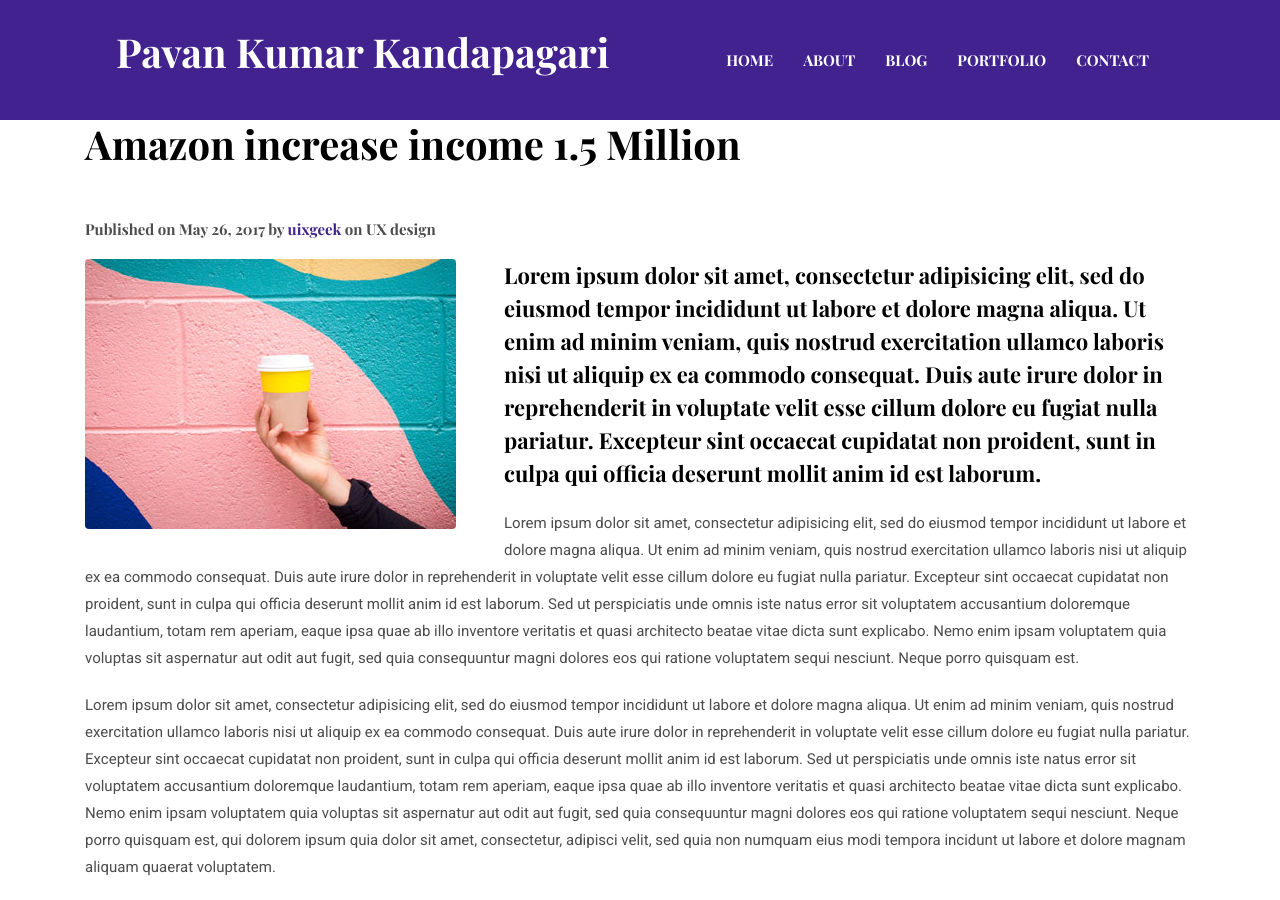
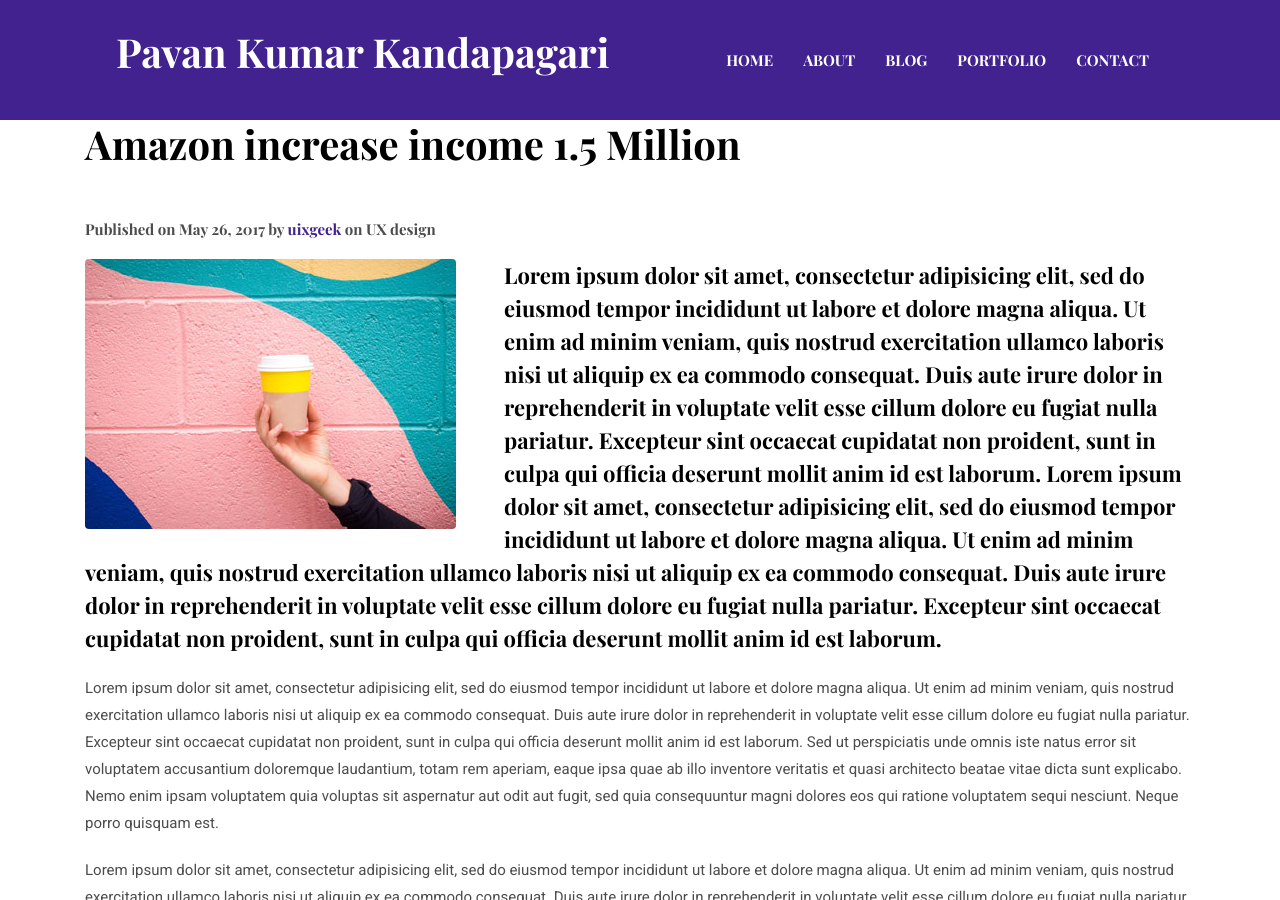
Before and after one commit to 785pavan/785pavan.github.io, a Jekyll site: the page built from _posts/2017-05-26-amazon-increase-income-1.5-million copy 2.markdown, in a window 1280 px wide and 900 px high, scrolled down 464 px. Built offline with Jekyll 4.4.1, drawn with Linux system fonts in a browser that asks for light colours.

```diff
--- a/_posts/2017-05-26-amazon-increase-income-1.5-million copy 2.markdown
+++ b/_posts/2017-05-26-amazon-increase-income-1.5-million copy 2.markdown
@@ -7,7 +7,7 @@ author: uixgeek
 tags:   UX design
 ---
 
-**Lorem ipsum dolor sit amet, consectetur adipisicing elit, sed do eiusmod tempor incididunt ut labore et dolore magna aliqua. Ut enim ad minim veniam, quis nostrud exercitation ullamco laboris nisi ut aliquip ex ea commodo consequat. Duis aute irure dolor in reprehenderit in voluptate velit esse cillum dolore eu fugiat nulla pariatur. Excepteur sint occaecat cupidatat non proident, sunt in culpa qui officia deserunt mollit anim id est laborum.**
+**Lorem ipsum dolor sit amet, consectetur adipisicing elit, sed do eiusmod tempor incididunt ut labore et dolore magna aliqua. Ut enim ad minim veniam, quis nostrud exercitation ullamco laboris nisi ut aliquip ex ea commodo consequat. Duis aute irure dolor in reprehenderit in voluptate velit esse cillum dolore eu fugiat nulla pariatur. Excepteur sint occaecat cupidatat non proident, sunt in culpa qui officia deserunt mollit anim id est laborum. Lorem ipsum dolor sit amet, consectetur adipisicing elit, sed do eiusmod tempor incididunt ut labore et dolore magna aliqua. Ut enim ad minim veniam, quis nostrud exercitation ullamco laboris nisi ut aliquip ex ea commodo consequat. Duis aute irure dolor in reprehenderit in voluptate velit esse cillum dolore eu fugiat nulla pariatur. Excepteur sint occaecat cupidatat non proident, sunt in culpa qui officia deserunt mollit anim id est laborum.**
 
 Lorem ipsum dolor sit amet, consectetur adipisicing elit, sed do eiusmod tempor incididunt ut labore et dolore magna aliqua. Ut enim ad minim veniam, quis nostrud exercitation ullamco laboris nisi ut aliquip ex ea commodo consequat. Duis aute irure dolor in reprehenderit in voluptate velit esse cillum dolore eu fugiat nulla pariatur. Excepteur sint occaecat cupidatat non proident, sunt in culpa qui officia deserunt mollit anim id est laborum. Sed ut perspiciatis unde omnis iste natus error sit voluptatem accusantium doloremque laudantium, totam rem aperiam, eaque ipsa quae ab illo inventore veritatis et quasi architecto beatae vitae dicta sunt explicabo. Nemo enim ipsam voluptatem quia voluptas sit aspernatur aut odit aut fugit, sed quia consequuntur magni dolores eos qui ratione voluptatem sequi nesciunt. Neque porro quisquam est.
 
```
